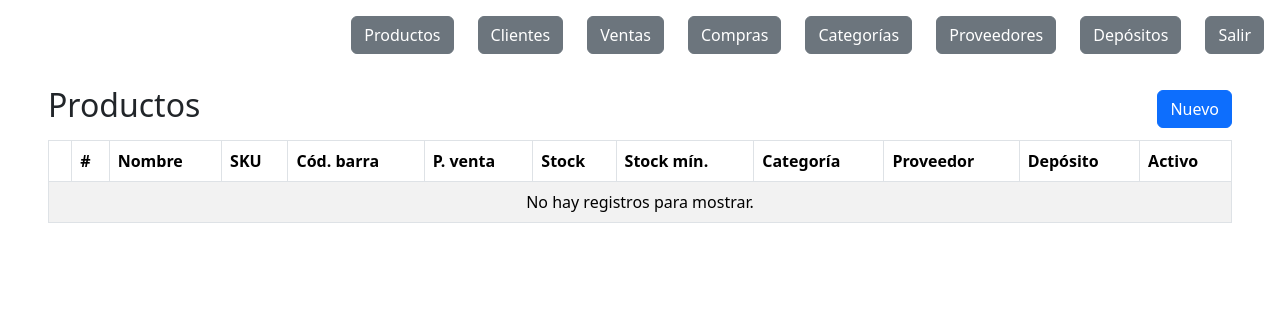
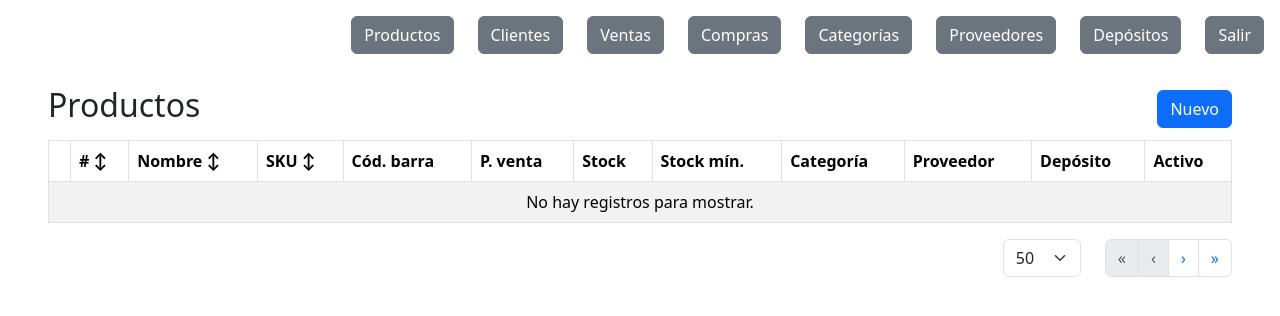
Before and after one commit to lesdarussoftware/stock_system_local, a React (Vite) app: page / in a window 1280 px wide. Shown: the top 316 px of the page. Built offline with nearby package versions, Linux system fonts and the light colour scheme.

Commit message:
paginacion y ordenamiento

```diff
--- a/src/components/common/TableComponent.tsx
+++ b/src/components/common/TableComponent.tsx
@@ -1,30 +1,77 @@
 /* eslint-disable @typescript-eslint/no-explicit-any */
+import { useState } from 'react';
 import Table from 'react-bootstrap/Table';
+import Pagination from 'react-bootstrap/Pagination';
+import Form from 'react-bootstrap/Form';
 
 type TableComponentProps = {
-    columns: Array<{ id: string, label: string, accessor: any }>;
+    columns: Array<{ id: string, label: string, accessor: any, sortable?: boolean }>;
     rows: Array<{ [key: string]: any }>;
     actions?: boolean;
 }
 
 export function TableComponent({ columns, rows, actions = false }: TableComponentProps) {
+
+    const [currentPage, setCurrentPage] = useState(1);
+    const [rowsPerPage, setRowsPerPage] = useState(50); // Por defecto, 50 registros por página
+    const [sortConfig, setSortConfig] = useState<{ key: string, direction: 'asc' | 'desc' } | null>(null);
+
+    // Calcula las filas ordenadas
+    const sortedRows = sortConfig ? [...rows].sort((a, b) => {
+        const { key, direction } = sortConfig;
+        const compare = a[key] > b[key] ? 1 : a[key] < b[key] ? -1 : 0;
+        return direction === 'asc' ? compare : -compare;
+    }) : rows;
+
+    // Paginación
+    const offset = (currentPage - 1) * rowsPerPage;
+    const paginatedRows = sortedRows.slice(offset, offset + rowsPerPage);
+
+    const totalPages = Math.ceil(rows.length / rowsPerPage);
+
+    const handleSort = (columnId: string) => {
+        setSortConfig((prev) => {
+            if (prev?.key === columnId) {
+                // Cambia la dirección de orden si es la misma columna
+                return { key: columnId, direction: prev.direction === 'asc' ? 'desc' : 'asc' };
+            }
+            return { key: columnId, direction: 'asc' };
+        });
+    };
+
+    const handleRowsPerPageChange = (event: React.ChangeEvent<HTMLSelectElement>) => {
+        setRowsPerPage(Number(event.target.value));
+        setCurrentPage(1); // Reiniciar a la primera página al cambiar la cantidad
+    };
+
     return (
+        <>
             <Table striped bordered hover>
                 <thead>
                     <tr>
                         {actions && <th />}
-                    {columns.map(col => <th key={col.id}>{col.label}</th>)}
+                        {columns.map(col => (
+                            <th key={col.id} onClick={() => col.sortable && handleSort(col.id)}>
+                                {col.label}
+                                {col.sortable && (
+                                    <>
+                                        {sortConfig?.key === col.id ? (
+                                            sortConfig.direction === 'asc' ? ' 🔼' : ' 🔽'
+                                        ) : ' ↕'}
+                                    </>
+                                )}
+                            </th>
+                        ))}
                     </tr>
                 </thead>
                 <tbody>
-                {rows.length === 0 ?
+                    {paginatedRows.length === 0 ?
                         <tr>
                             <td colSpan={columns.length + (actions ? 1 : 0)} className='text-center'>
                                 No hay registros para mostrar.
                             </td>
                         </tr> :
-                    rows.map(row => {
-                        return (
+                        paginatedRows.map(row => (
                             <tr key={row.id}>
                                 {actions &&
                                     <td>
@@ -39,10 +86,37 @@ export function TableComponent({ columns, rows, actions = false }: TableComponen
                                     </td>
                                 ))}
                             </tr>
-                        )
-                    })
+                        ))
                     }
                 </tbody>
             </Table>
+            <div className='d-flex align-items-center justify-content-end gap-4'>
+                <div className="d-flex justify-content-between align-items-center mb-3">
+                    <Form.Group controlId="rowsPerPageSelect" className='d-flex gap-2 align-items-center'>
+                        <Form.Select value={rowsPerPage} onChange={handleRowsPerPageChange}>
+                            <option value={10}>10</option>
+                            <option value={25}>25</option>
+                            <option value={50}>50</option>
+                            <option value={100}>100</option>
+                        </Form.Select>
+                    </Form.Group>
+                </div>
+                <Pagination>
+                    <Pagination.First onClick={() => setCurrentPage(1)} disabled={currentPage === 1} />
+                    <Pagination.Prev onClick={() => setCurrentPage(p => Math.max(1, p - 1))} disabled={currentPage === 1} />
+                    {[...Array(totalPages)].map((_, idx) => (
+                        <Pagination.Item
+                            key={idx + 1}
+                            active={currentPage === idx + 1}
+                            onClick={() => setCurrentPage(idx + 1)}
+                        >
+                            {idx + 1}
+                        </Pagination.Item>
+                    ))}
+                    <Pagination.Next onClick={() => setCurrentPage(p => Math.min(totalPages, p + 1))} disabled={currentPage === totalPages} />
+                    <Pagination.Last onClick={() => setCurrentPage(totalPages)} disabled={currentPage === totalPages} />
+                </Pagination>
+            </div>
+        </>
     );
 }
--- a/src/hooks/useCategories.ts
+++ b/src/hooks/useCategories.ts
@@ -85,6 +85,7 @@ export function useCategories() {
         {
             id: 'name',
             label: 'Nombre',
+            sortable: true,
             accessor: 'name'
         },
         {
--- a/src/hooks/useProducts.ts
+++ b/src/hooks/useProducts.ts
@@ -89,16 +89,19 @@ export function useProducts() {
         {
             id: 'id',
             label: '#',
+            sortable: true,
             accessor: 'id'
         },
         {
             id: 'name',
             label: 'Nombre',
+            sortable: true,
             accessor: 'name'
         },
         {
             id: 'sku',
             label: 'SKU',
+            sortable: true,
             accessor: 'sku'
         },
         {
--- a/src/hooks/useSuppliers.tsx
+++ b/src/hooks/useSuppliers.tsx
@@ -98,6 +98,7 @@ export function useSuppliers() {
         {
             id: 'name',
             label: 'Nombre',
+            sortable: true,
             accessor: 'name'
         },
         {
```
Lines whose indentation alone changed are shown as unchanged.
